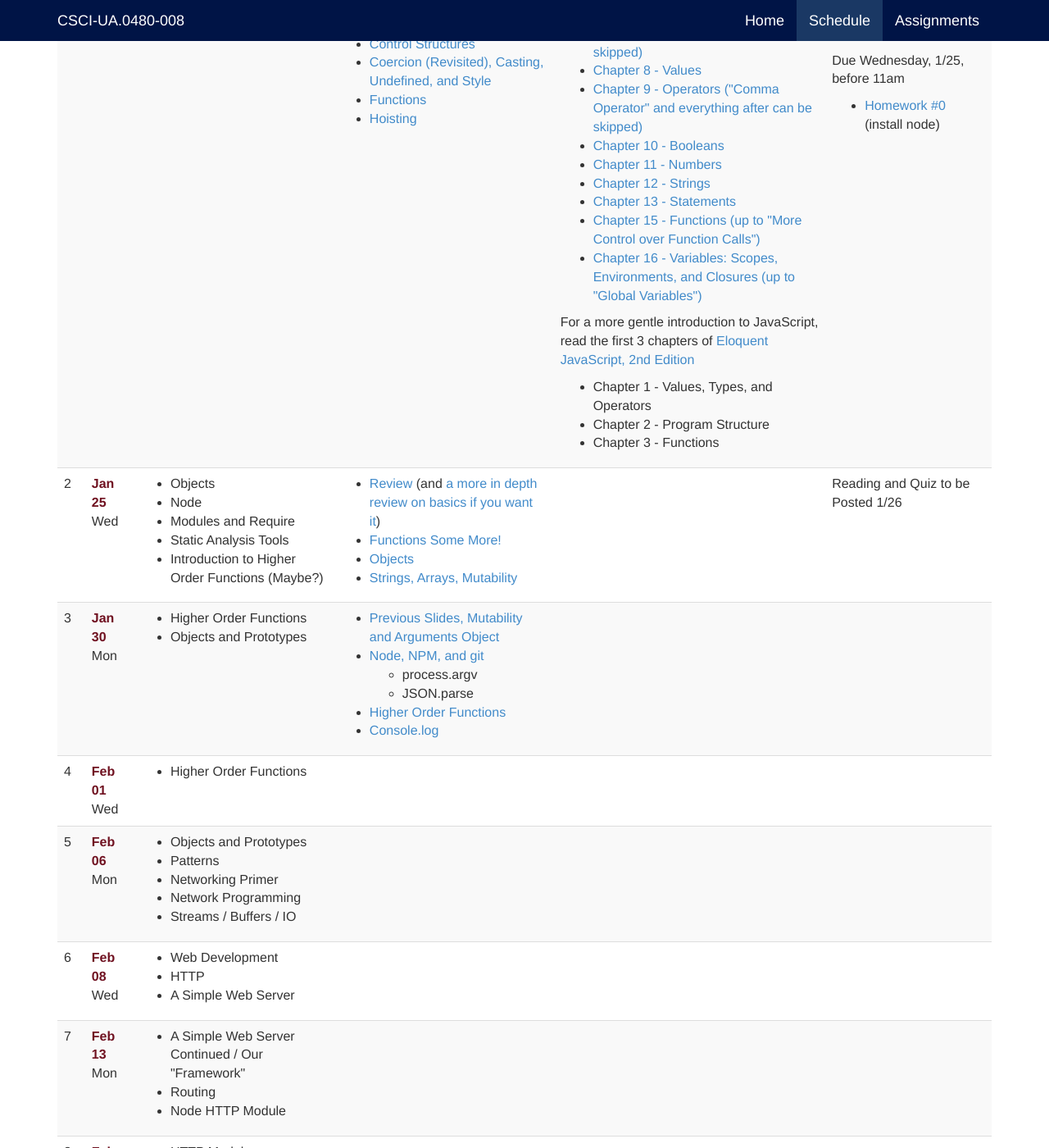
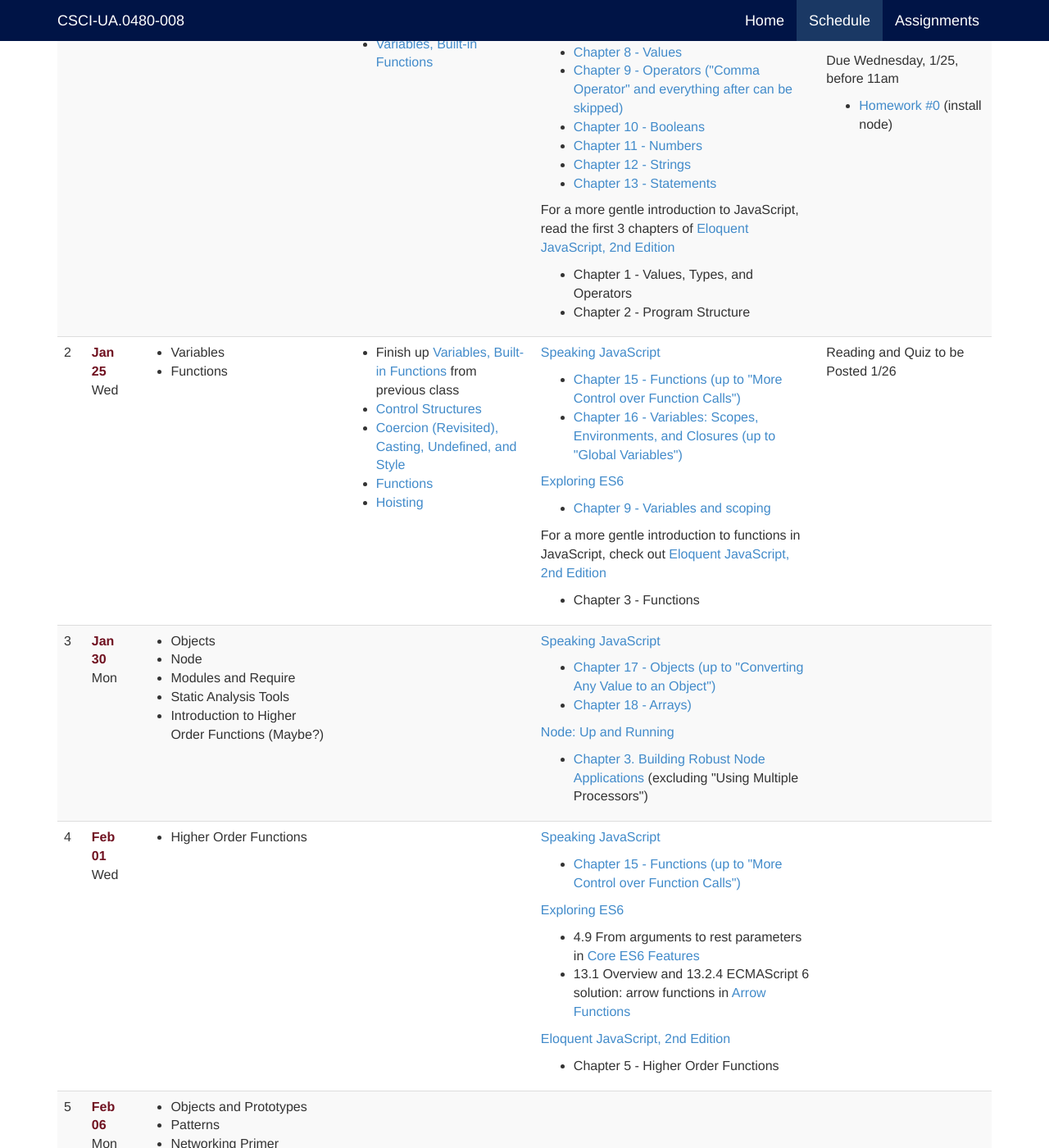
Before and after one commit to foureyes/csci-ua.0480-spring2017-008, a Jekyll site: the page built from schedule.markdown, in a window 1280 px wide and 1400 px high, scrolled down 442 px. Shown: the whole window at 82% size. Built offline with Jekyll 4.4.1, drawn with Linux system fonts in a browser that asks for light colours.

Commit message:
modify readings for classes 1 - 4

```diff
--- a/_includes/schedule/01.markdown
+++ b/_includes/schedule/01.markdown
@@ -3,10 +3,6 @@
 * [About JavaScript](slides/01/javascript.html)
 * [Values, Types, and Operators](slides/01/values-types-operators.html)
 * [Variables, Built-in Functions](slides/01/variables-control-structures.html)
-* [Control Structures](slides/01/conditionals-loops.html)
-* [Coercion (Revisited), Casting, Undefined, and Style](slides/01/coercion-casting-undefined.html)
-* [Functions](slides/01/functions.html)
-* [Hoisting](slides/01/hoisting.html)
 
 {% comment %}
 * [About Class #3](slides/03/meta.html)
@@ -23,14 +19,11 @@ For an in-depth JavaScript introduction, __skim__ these chapters in [{{ site.boo
 * [Chapter 11 - Numbers](http://speakingjs.com/es5/ch11.html)
 * [Chapter 12 - Strings](http://speakingjs.com/es5/ch12.html)
 * [Chapter 13 - Statements](http://speakingjs.com/es5/ch13.html)
-* [Chapter 15 - Functions (up to "More Control over Function Calls")](http://speakingjs.com/es5/ch15.html)
-* [Chapter 16 -  Variables: Scopes, Environments, and Closures (up to "Global Variables")](http://speakingjs.com/es5/ch16.html)
 
 For a more gentle introduction to JavaScript, read the first 3 chapters of [{{ site.book_js_5 }}]({{ site.book_js_5_link }})
 
 * Chapter 1 - Values, Types, and Operators
 * Chapter 2 - Program Structure
-* Chapter 3 - Functions
 
 {% comment %}
 * [{{ site.book_js_2 }}](http://speakingjs.com/es5/ch13.html) - Chapter 13 - Statements
--- a/_includes/schedule/02.markdown
+++ b/_includes/schedule/02.markdown
@@ -3,10 +3,15 @@
 * [About Class #2](slides/02/meta.html)
 {% endcomment %}
 
+* Finish up [Variables, Built-in Functions](slides/01/variables-control-structures.html) from previous class
+* [Control Structures](slides/01/conditionals-loops.html)
+* [Coercion (Revisited), Casting, Undefined, and Style](slides/01/coercion-casting-undefined.html)
+* [Functions](slides/01/functions.html)
+* [Hoisting](slides/01/hoisting.html)
+
+{% comment %}
 * [Review](slides/02/review.html) (and [a more in depth review on basics if you want it](slides/02/review-basics.html))
-* [Functions Some More!](slides/02/functions-addendum.html)
-* [Objects](slides/02/objects.html)
-* [Strings, Arrays, Mutability](slides/02/strings-arrays.html)
+{% endcomment %}
 
 {% comment %}
 * [Objects and Mutability, Arguments Object](slides/02/objects-addendum.html)
@@ -16,6 +21,18 @@
 
 </td>
 	<td markdown="block">
+[{{ site.book_js }}]({{ site.book_js_link }})
+
+* [Chapter 15 - Functions (up to "More Control over Function Calls")](http://speakingjs.com/es5/ch15.html)
+* [Chapter 16 -  Variables: Scopes, Environments, and Closures (up to "Global Variables")](http://speakingjs.com/es5/ch16.html)
+
+[{{ site.book_js_2 }}]({{ site.book_js_2_link }})
+
+* [Chapter 9 - Variables and scoping](http://exploringjs.com/es6/ch_variables.html)
+
+For a more gentle introduction to functions in JavaScript, check out [{{ site.book_js_5 }}]({{ site.book_js_5_link }})
+
+* Chapter 3 - Functions
 {% comment %}
 * [{{ site.book_js }}]({{ site.book_js_link }}) <br> Chapter 4 - Data Structures: Data Structures: Objects and Arrays
 * [{{ site.book_js_2 }}](http://speakingjs.com/es5/ch12.html) - Chapter 12 - Strings
--- a/_includes/schedule/03.markdown
+++ b/_includes/schedule/03.markdown
@@ -1,10 +1,15 @@
 	<td markdown="block">
+{% comment %}
+* [Functions Some More!](slides/02/functions-addendum.html)
+* [Objects](slides/02/objects.html)
+* [Strings, Arrays, Mutability](slides/02/strings-arrays.html)
 * [Previous Slides, Mutability and Arguments Object](slides/02/strings-arrays.html#/18)
 * [Node, NPM, and git](slides/03/node-npm-debug-git.html)
     * process.argv
     * JSON.parse
 * [Higher Order Functions](slides/03/higher-order-functions.html)
 * [Console.log](slides/03/questions-log.html)
+{% endcomment %}
 
 {% comment %}
 * [Node, NPM, and git](slides/02/node-npm-debug-git.html)
@@ -16,6 +21,16 @@
 
 </td>
 	<td markdown="block">
+
+
+[{{ site.book_js }}]({{ site.book_js_link }})
+
+* [Chapter 17 - Objects (up to "Converting Any Value to an Object")](http://speakingjs.com/es5/ch17.html)
+* [Chapter 18 - Arrays)](http://speakingjs.com/es5/ch18.html)
+
+[{{ site.book_js_6 }}]({{ site.book_js_6_link }})
+
+* [Chapter 3. Building Robust Node Applications](http://chimera.labs.oreilly.com/books/1234000001808/ch03.html) (excluding "Using Multiple Processors")
 
 {% comment %}
 * [{{ site.book_js }}]({{ site.book_js_link }}) <br> Chapter 20 - node.js
--- a/_includes/schedule/04.markdown
+++ b/_includes/schedule/04.markdown
@@ -1,22 +1,32 @@
 	<td markdown="block">
 
+{% comment %}
 * [Higher Order Functions Continued](slides/04/higher-order-functions-continued.html)
 * [JSON](slides/02/objects.html#/20)
 * [Objects Revisited](slides/04/objects-prototypes.html)
 * [A Detour: Globals, Methods, and This](slides/04/globals-methods-this.html)
+{% endcomment %}
 
-{% comment %}
-<!-- moved to class 5 -->
-* [Objects and Prototypes](slides/04/prototypes.html)
-* [Patterns, Errors, Use Strict](slides/04/patterns-errors-strict.html)
-{% endcomment %}
 
 
 </td>
 	<td markdown="block">
-* [{{ site.book_js }}]({{ site.book_js_link }}) <br> Chapter 5 - Higher Order Functions
+[{{ site.book_js }}]({{ site.book_js_link }})
+
+* [Chapter 15 - Functions (up to "More Control over Function Calls")](http://speakingjs.com/es5/ch15.html)
+
+[{{ site.book_js_2 }}]({{ site.book_js_2_link }})
+
+* 4.9 From arguments to rest parameters in [Core ES6 Features](http://exploringjs.com/es6/ch_core-features.html)
+* 13.1 Overview and 13.2.4 ECMAScript 6 solution: arrow functions in [Arrow Functions](http://exploringjs.com/es6/ch_arrow-functions.html#ch_arrow-functions)
+
+[{{ site.book_js_5 }}]({{ site.book_js_5_link }})
+
+* Chapter 5 - Higher Order Functions
+
 </td>
 	<td markdown="block">
+{% comment %}
 Due Saturday, 9/24, by 11pm
 
 * [Homework #2](homework/02.html)
@@ -28,5 +38,6 @@ Due Thursday, 9/22, by 11pm
 Practice / Optional (not graded)
 
 * Quiz #00 - JavaScript Basics
+{% endcomment %}
 
 </td>
--- a/schedule.markdown
+++ b/schedule.markdown
@@ -25,6 +25,7 @@ nav-state: schedule
 <td markdown="block">
 * Introductions
 * JavaScript Basics
+* Variables
 * Functions
 
 {% comment %}
@@ -46,11 +47,8 @@ TODO:
 <!-- ------------ --><a name="02"></a>
 <tr><td>2</td><td><strong>Jan 25</strong><br>Wed</td>
 <td markdown="block">
-* Objects
-* Node
-* Modules and Require
-* Static Analysis Tools
-* Introduction to Higher Order Functions (Maybe?)
+* Variables
+* Functions
 
 {% comment %}
 TODO
@@ -81,8 +79,11 @@ TODO
 <!-- ------------ --><a name="03"></a>
 <tr><td>3</td><td><strong>Jan 30</strong><br>Mon</td>
 <td markdown="block">
-* Higher Order Functions
-* Objects and Prototypes
+* Objects
+* Node
+* Modules and Require
+* Static Analysis Tools
+* Introduction to Higher Order Functions (Maybe?)
 
 </td>
 {% include schedule/03.markdown %}
@@ -94,9 +95,7 @@ TODO
 <td markdown="block">
 * Higher Order Functions
 </td>
-<td></td><td></td><td markdown="block"></td>{% comment %}
 {% include schedule/04.markdown %}
-{% endcomment %}
 </tr>
 
 
```
